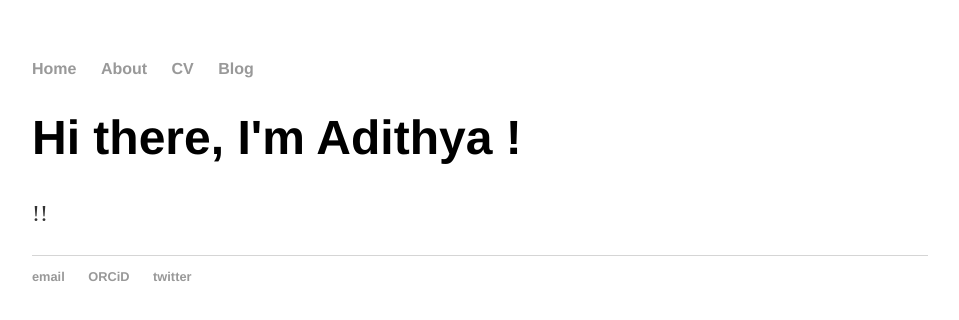
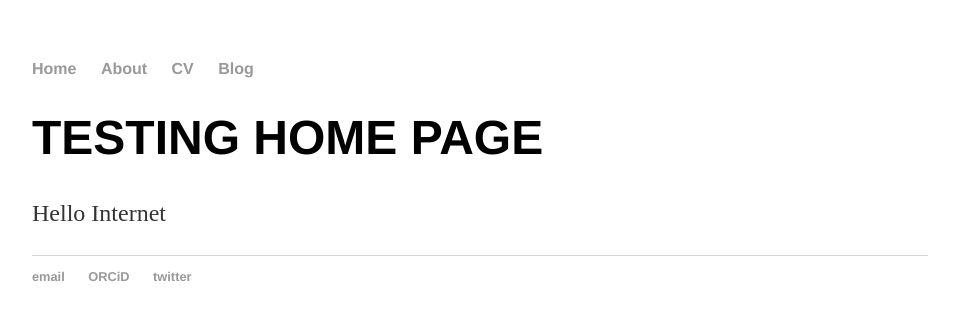
Before and after one commit to rajagopalana/rajagopalana.github.io, a Jekyll site: the page built from index.html, in a window 1280 px wide. Shown: the top 320 px of the page, without its empty margins (160-1119 px from the left). Built offline with Jekyll 4.4.1, drawn with Linux system fonts in a browser that asks for light colours.

Commit message:
Update index.html

```diff
--- a/index.html
+++ b/index.html
@@ -1,31 +1,8 @@
-<!DOCTYPE html>
-<html>
-	<head>
-		<title>Adithya Rajagopalan's Website</title>
-		<!-- link to main stylesheet -->
-		<link rel="stylesheet" type="text/css" href="/css/main.css">
-	</head>
-	<body>
-		<nav>
-    		<ul>
-        		<li><a href="/">Home</a></li>
-	        	<li><a href="/about">About</a></li>
-        		<li><a href="/cv">CV</a></li>
-        		<li><a href="/blog">Blog</a></li>
-    		</ul>
-		</nav>
-		<div class="container">
-    		<div class="blurb">
-        		<h1>Hi there, I'm Adithya !</h1>
-				<p>!!</p>
-    		</div><!-- /.blurb -->
-		</div><!-- /.container -->
-		<footer>
-    		<ul>
-        		<li><a href="mailto:rajagopalana@hhmi.org">email</a></li>
-        		<li><a href="https://orcid.org/0000-0002-3184-3647">ORCiD</a></li>
-			<li><a href="https://twitter.com/adi_e_r">twitter</a></li>
-			</ul>
-		</footer>
-	</body>
-</html>
+---
+layout: default
+title: Adithya Rajagopalan's Website - Home
+---
+<div class="blurb">
+	<h1>TESTING HOME PAGE</h1>
+	<p>Hello Internet</p>
+</div><!-- /.blurb -->
```
